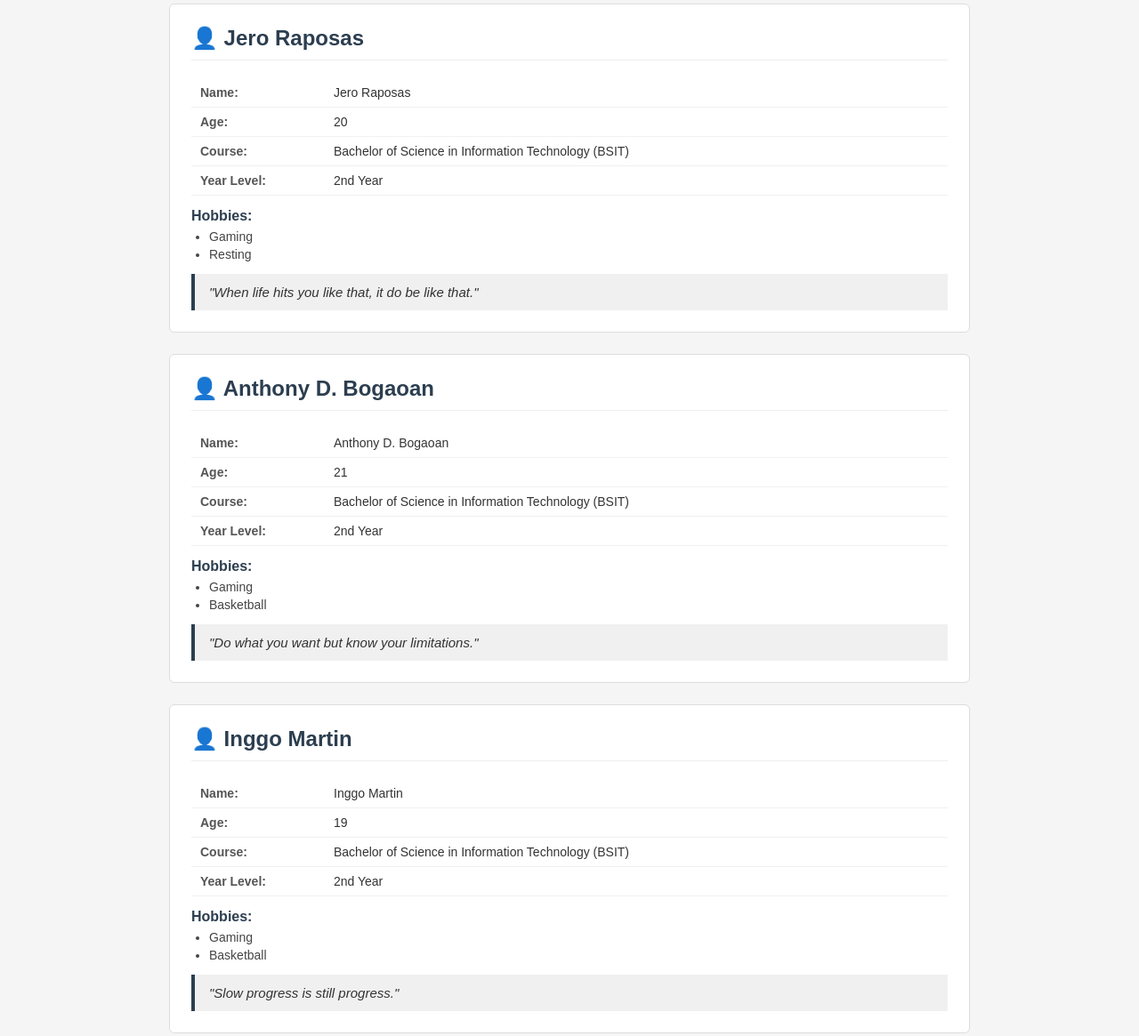
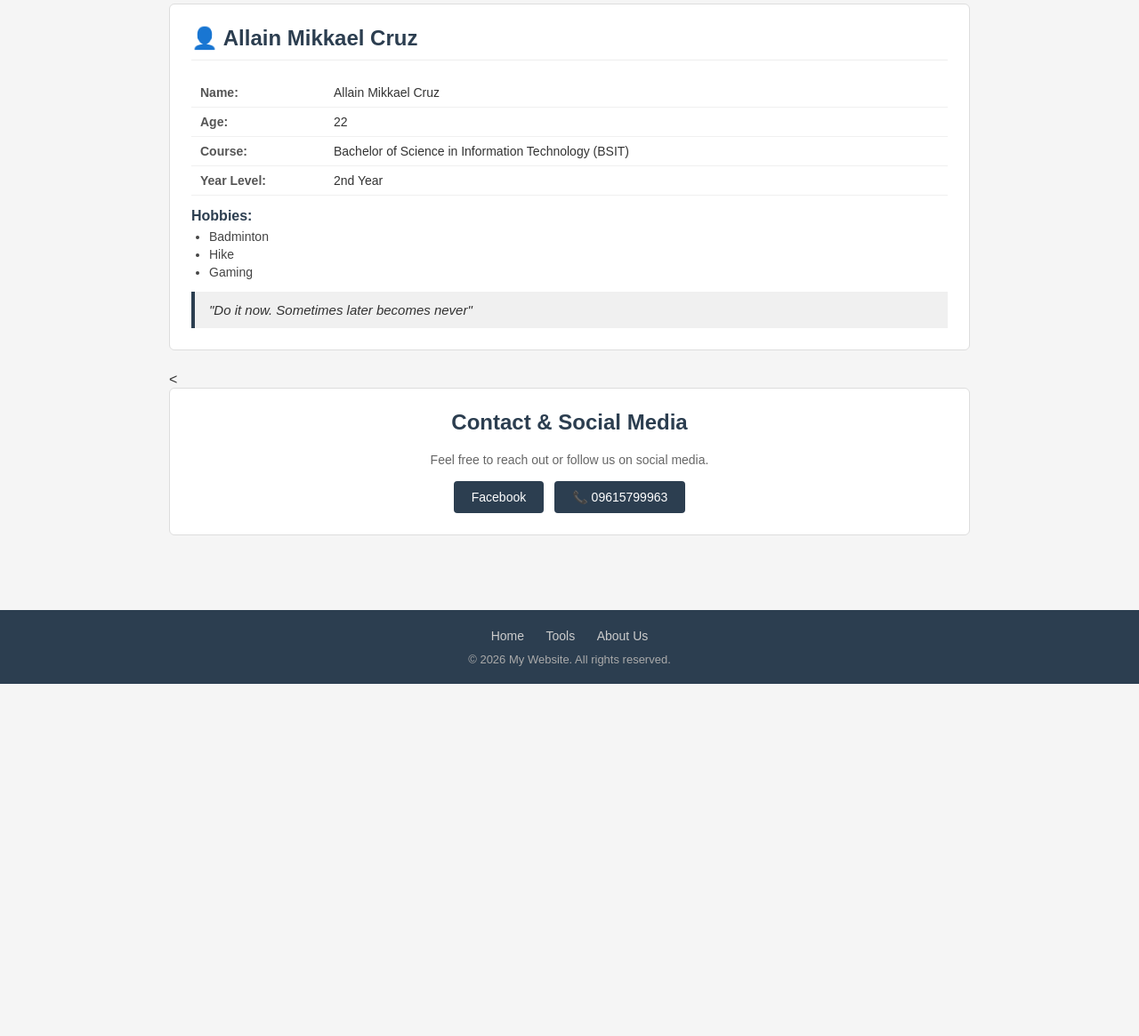
Before and after one commit to malungaypandesal123/webprojct, a plain HTML site: page about.html in a window 1280 px wide. Shown: the part 699-1864 px from the top of the page at 89% size. After the commit the page ends 1468 px from the top, so only its background shows below. Drawn offline with nearby package versions, Linux system fonts and the light colour scheme.

Commit message:
Update about.html

```diff
--- a/about.html
+++ b/about.html
@@ -208,7 +208,7 @@
     <h1>Meet the Developers</h1>
     <p>Here is a little information about the people behind this website.</p>
 
-    <!-- MEMBER 1 — Clark -->
+    <!-- MEMBER -->
     <div class="member-card">
       <h2>👤 Clark Desmond Rosario</h2>
       <table>
@@ -241,100 +241,7 @@
       <div class="motto">"The deepest form of slavery is the hunger for being understood." — Fyodor Dostoevsky</div>
     </div>
 
-    <!-- MEMBER 2 — Jero -->
-    <div class="member-card">
-      <h2>👤 Jero Raposas</h2>
-      <table>
-        <tr>
-          <td>Name:</td>
-          <td>Jero Raposas</td>
-        </tr>
-        <tr>
-          <td>Age:</td>
-          <td>20</td>
-        </tr>
-        <tr>
-          <td>Course:</td>
-          <td>Bachelor of Science in Information Technology (BSIT)</td>
-        </tr>
-        <tr>
-          <td>Year Level:</td>
-          <td>2nd Year</td>
-        </tr>
-      </table>
-
-      <h4>Hobbies:</h4>
-      <ul>
-        <li>Gaming</li>
-        <li>Resting</li>
-      </ul>
-
-      <div class="motto">"When life hits you like that, it do be like that."</div>
-    </div>
-
-    <!-- MEMBER 3 — Anthony -->
-    <div class="member-card">
-      <h2>👤 Anthony D. Bogaoan</h2>
-      <table>
-        <tr>
-          <td>Name:</td>
-          <td>Anthony D. Bogaoan</td>
-        </tr>
-        <tr>
-          <td>Age:</td>
-          <td>21</td>
-        </tr>
-        <tr>
-          <td>Course:</td>
-          <td>Bachelor of Science in Information Technology (BSIT)</td>
-        </tr>
-        <tr>
-          <td>Year Level:</td>
-          <td>2nd Year</td>
-        </tr>
-      </table>
-
-      <h4>Hobbies:</h4>
-      <ul>
-        <li>Gaming</li>
-        <li>Basketball</li>
-      </ul>
-
-      <div class="motto">"Do what you want but know your limitations."</div>
-    </div>
-
-    <!-- MEMBER 4 — Inggo -->
-    <div class="member-card">
-      <h2>👤 Inggo Martin</h2>
-      <table>
-        <tr>
-          <td>Name:</td>
-          <td>Inggo Martin</td>
-        </tr>
-        <tr>
-          <td>Age:</td>
-          <td>19</td>
-        </tr>
-        <tr>
-          <td>Course:</td>
-          <td>Bachelor of Science in Information Technology (BSIT)</td>
-        </tr>
-        <tr>
-          <td>Year Level:</td>
-          <td>2nd Year</td>
-        </tr>
-      </table>
-
-      <h4>Hobbies:</h4>
-      <ul>
-        <li>Gaming</li>
-        <li>Basketball</li>
-      </ul>
-
-      <div class="motto">"Slow progress is still progress."</div>
-    </div>
-
-    <!-- MEMBER 5 — Allain -->
+    <!-- MEMBER 2 -->
     <div class="member-card">
       <h2>👤 Allain Mikkael Cruz</h2>
       <table>
@@ -359,12 +266,17 @@
       <h4>Hobbies:</h4>
       <ul>
         <li>Badminton</li>
+        <li>Hike</li>
         <li>Gaming</li>
-        <li>Hiking</li>
       </ul>
 
-      <div class="motto">"Do it now. Sometimes later becomes never."</div>
+      <div class="motto">"Do it now. Sometimes later becomes never"</div>
     </div>
+
+
+
+    <
+
 
     <!-- CONTACT -->
     <div class="contact-section">
```
